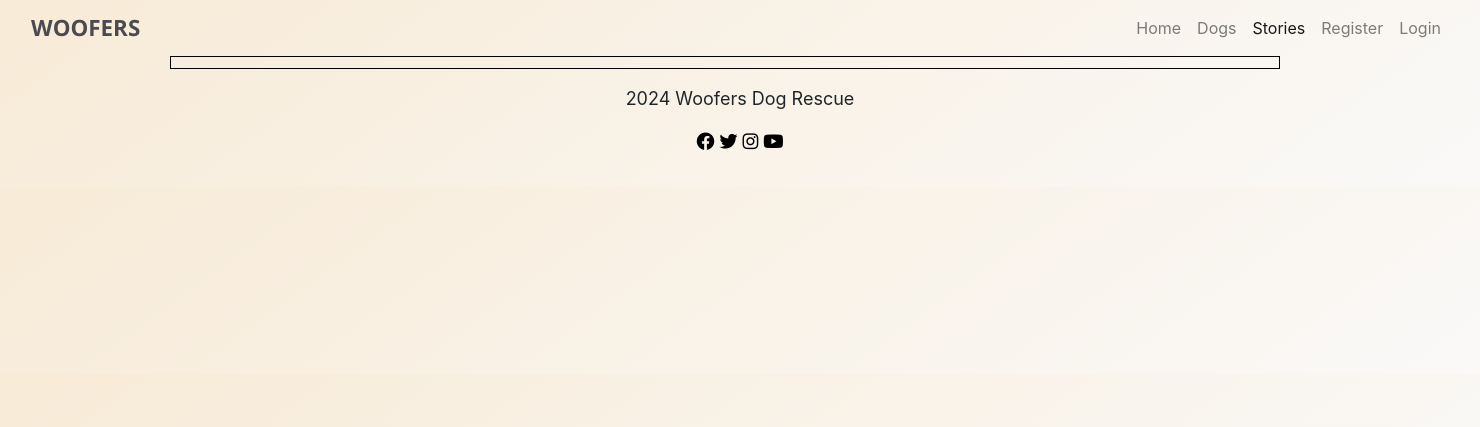
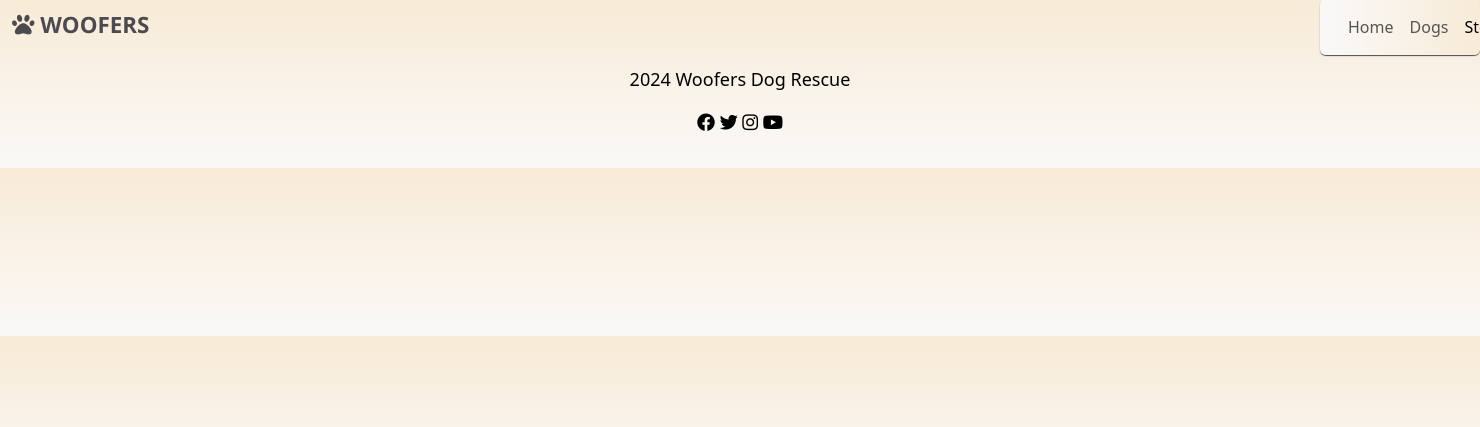
Before and after one commit to stevewhitehouse66/Woofers, a Django app: page /story/ in a window 1480 px wide; the page is wider, and only the part inside the window is pictured. Shown: the top 427 px of that part. Run offline with Django 4.2, Linux system fonts and the light colour scheme; data that the repository does not hold is empty.

Commit message:
move menu right and styling

```diff
--- a/static/css/style.css
+++ b/static/css/style.css
@@ -19,7 +19,7 @@
 body{
     background-color: #f5f5f5;
     background: rgb(253,221,172);
-    background: linear-gradient(144deg, rgb(248, 235, 215) 0%, rgb(250, 249, 248) 100%);
+    background: linear-gradient(180deg, rgb(248, 235, 215) 0%, rgb(250, 249, 248) 100%);
 }
 
 
@@ -27,16 +27,35 @@ a{
     text-decoration: none;
     color: black;
 }
+hr{
+    color: #4A4A4F;
+    width: 90%
+}
 
 /*Layout Styles*/
 .row{
     padding: 5px;
     width: 100%;
-    border: 1px solid black
+    box-shadow:  0 1px 1px #4A4A4F;
+    margin: 5px;
+    border-radius: 5%;
+    background: linear-gradient(144deg, rgb(248, 235, 215) 0%, rgb(250, 249, 248) 100%);
+}
+#navbar-nav{
+    text-align:right
 }
 #navbar-text{
     text-align: end;
 }
+.dropdown-menu{
+    box-shadow:  0 1px 1px #4A4A4F;
+    margin-top: 5px;
+    width: 50px;
+    border: 0;
+    padding-left: 20px;
+    background: linear-gradient(270deg, rgb(248, 235, 215) 0%, rgb(250, 249, 248) 100%);
+}
+
 .brand-text{
     font-family: "Open Sans", Roboto, sans-serif;
     font-size: 1.4rem;
--- a/templates/account/login.html
+++ b/templates/account/login.html
@@ -15,8 +15,7 @@
             <h3>{% trans "Sign In" %}</h3>
 
             <p>{% blocktrans %}Welcome back to the Woofers. To express an interest in adoption, volunteering or donating, please log in. If
-                you
-                have not created an account yet, then <a class="link" href="{{ signup_url }}">sign up</a>
+                you have not created an account yet, then <a class="link" href="{{ signup_url }}">sign up</a>
                 first.{% endblocktrans %}</p>
         </div>
     </div>
--- a/templates/base.html
+++ b/templates/base.html
@@ -30,9 +30,8 @@
     <link rel="stylesheet" href="https://cdnjs.cloudflare.com/ajax/libs/font-awesome/5.15.3/css/all.min.css">
 
     <!--Bootstrap CSS -->
-    <link rel="stylesheet" href="https://cdn.jsdelivr.net/npm/bootstrap@4.1.3/dist/css/bootstrap.min.css"
-        integrity="sha384-MCw98/SFnGE8fJT3GXwEOngsV7Zt27NXFoaoApmYm81iuXoPkFOJwJ8ERdknLPMO" crossorigin="anonymous">
-
+    <link href="https://cdn.jsdelivr.net/npm/bootstrap@5.3.3/dist/css/bootstrap.min.css" rel="stylesheet"
+        integrity="sha384-QWTKZyjpPEjISv5WaRU9OFeRpok6YctnYmDr5pNlyT2bRjXh0JMhjY6hW+ALEwIH" crossorigin="anonymous">
     <!-- My CSS -->
 
     <link rel="stylesheet" type="text/css" href="{% static 'css/style.css' %}">
@@ -44,16 +43,16 @@
     <!-- Functionaliy copied and midified from Hackathon project "ALLs WELL" -->
 
     <nav class="navbar navbar-expand-lg navbar-light">
-        <div class="container-fluid ">
-            <a href="{% url 'home' %}"><span class="brand-text">WOOFERS</span></a>
+        <div class="container-fluid">
+            <a href="{% url 'home' %}"><span class="brand-text"><i class="fas fa-paw"></i> WOOFERS</span></a>
             <button class="navbar-toggler" type="button" data-bs-toggle="collapse" data-bs-target="#navbarText"
                 aria-controls="navbarText" aria-expanded="false" aria-label="Toggle navigation">
                 <span class="navbar-toggler-icon"></span>
             </button>
-            <div class="collapse navbar-collapse justify-content-end" id="navbarText">
-                <ul class="navbar-nav ms-auto mb-2 mb-lg-0">
-                    <li class="nav-item">
-                        <a class="nav-link {% if request.path == home_url %}active{% endif %}" aria-current="page"
+            <div class="collapse navbar-collapse justify-content-end dropdown-menu-end" id="navbarText">
+                <ul class="navbar-nav ms-auto mb-2 mb-lg-0 dropdown-menu dropdown-menu-end" style="right: 0; left: auto;">
+                    <li class="nav-item ">
+                        <a class="nav-link justify-content-end {% if request.path == home_url %}active{% endif %}" aria-current="page"
                             href="{% url 'home' %}">Home</a>
                     </li>
                     <li class="nav-item">
@@ -66,7 +65,8 @@
                     </li>
                     {% if user.is_authenticated %}
                     <li class="nav-item">
-	<a class="nav-link {% if request.path == logout_url %}active{% endif %}" aria-current="page" href="{% url 'account_logout' %}">Logout</a>
+                        <a class="nav-link {% if request.path == logout_url %}active{% endif %}" aria-current="page"
+                            href="{% url 'account_logout' %}">Logout</a>
                     </li>
                     {% else %}
                     <li class="nav-item">
@@ -74,7 +74,8 @@
                             href="{% url 'account_signup' %}">Register</a>
                     </li>
                     <li class="nav-item">
-	<a class="nav-link {% if request.path == login_url %}active{% endif %}" aria-current="page" href="{% url 'account_login' %}">Login</a>
+                        <a class="nav-link {% if request.path == login_url %}active{% endif %}" aria-current="page"
+                            href="{% url 'account_login' %}">Login</a>
                     </li>
                     {% endif %}
 
@@ -85,14 +86,13 @@
     <!-- display messages -->
     <!-- Functionaliy copied from Hackathon project "ALLs WELL"-->
     <div class="container">
-        <div class="row">
+        <div class="message">
             <div class="col-md-8 offset-md-2">
                 {% for message in messages %}
                 <div class="alert {{ message.tags }} alert-dismissible
             fade show" id="msg" role="alert">
                     {{ message | safe }}
-            <button type="button" class="btn-close"
-            data-bs-dismiss="alert" aria-label="Close"></button>
+                    <button type="button" class="btn-close" data-bs-dismiss="alert" aria-label="Close"></button>
                 </div>
                 {% endfor %}
             </div>
@@ -122,8 +122,8 @@
     </footer>
 
 </body>
-<script src="https://cdn.jsdelivr.net/npm/bootstrap@4.1.3/dist/js/bootstrap.min.js"
-    integrity="sha384-ChfqqxuZUCnJSK3+MXmPNIyE6ZbWh2IMqE241rYiqJxyMiZ6OW/JmZQ5stwEULTy" crossorigin="anonymous">
+<script src="https://cdn.jsdelivr.net/npm/bootstrap@5.3.3/dist/js/bootstrap.bundle.min.js"
+    integrity="sha384-YvpcrYf0tY3lHB60NNkmXc5s9fDVZLESaAA55NDzOxhy9GkcIdslK1eN7N6jIeHz" crossorigin="anonymous">
 </script>
 
 </html>
```
Also changed, not shown: other parts of static/css/style.css (+46 -12 lines), templates/home.html (+8 -6 lines), templates/story_detail.html (+4 -3 lines), templates/story_list.html (+18 -10 lines). Lines whose indentation alone changed are shown as unchanged.
